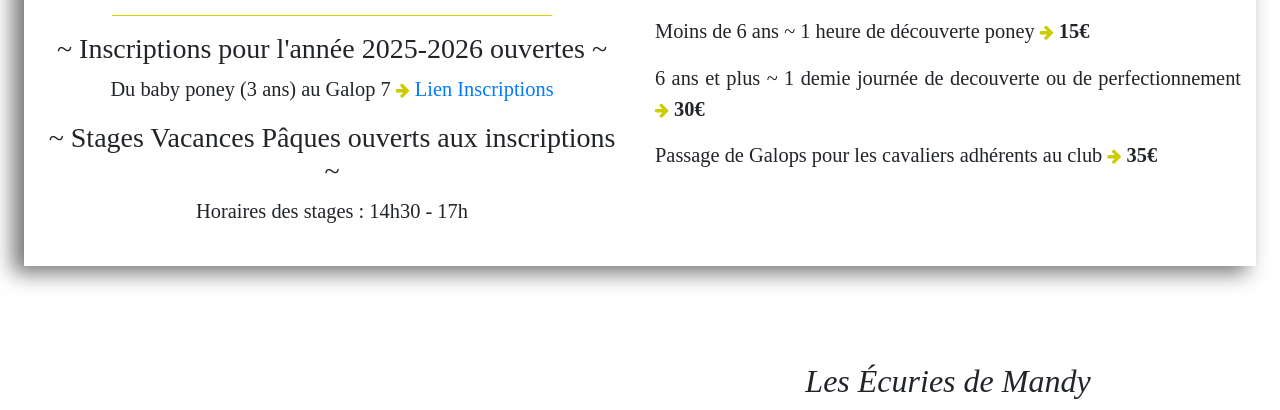
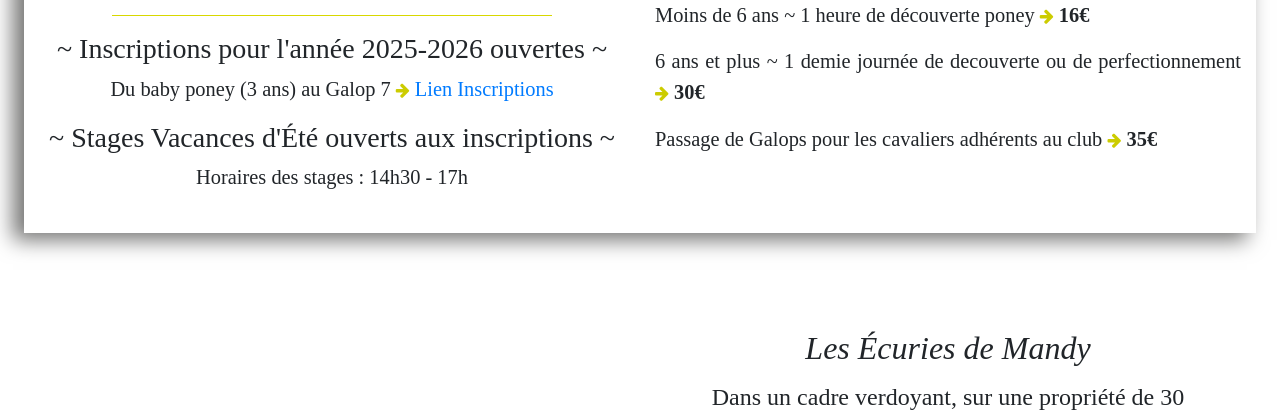
Before and after one commit to xgascon/Ecuries_Mandy, a website: page index.html in a window 1280 px wide. Shown: the part 679-1089 px from the top of the page. Drawn offline with nearby package versions, Linux system fonts and the light colour scheme; a web font is replaced by a local one.

Commit message:
mettre nom de vacs dans actualités dynamique selon le mois + tarif decouverte poney le meme que tarif 1h forf annuel

```diff
--- a/index.html
+++ b/index.html
@@ -82,13 +82,13 @@
                     <h3>~ Inscriptions pour l'année 2025-2026 ouvertes ~</h3>
                     <p> Du baby poney (3 ans) au Galop 7
                     <a href="reglement.html"><i class="fa fa-arrow-right"></i>&nbsp;Lien Inscriptions</a></p>
-                    <h3>~ Stages Vacances Pâques ouverts aux inscriptions ~</h3>
+                    <h3>~ Stages Vacances <span id="nomVacances"></span> ouverts aux inscriptions ~</h3>
                     <p> Horaires des stages : 14h30 - 17h</p>
                 </div>
 
                 <div class="col-12 col-lg-6 mx-auto my-auto pt-4 pt-lg-0">
                     <div>
-                        <p class="text-justify">Moins de 6 ans ~ 1 heure de découverte poney <i class="fa fa-arrow-right"></i>&nbsp;<span class="tarifDecouvertePoney text-right font-weight-bold"></span></p>
+                        <p class="text-justify">Moins de 6 ans ~ 1 heure de découverte poney <i class="fa fa-arrow-right"></i>&nbsp;<span class="tarifCoursForfAnnuel text-right font-weight-bold"></span></p>
                         <p class="text-justify">6 ans et plus ~ 1 demie journée de decouverte ou de perfectionnement <i class="fa fa-arrow-right"></i>&nbsp;<span class="tarifStage text-right font-weight-bold"></span></p>
                         <p class="text-justify">Passage de Galops pour les cavaliers adhérents au club <i class="fa fa-arrow-right"></i>&nbsp;<span class="tarifGalop text-right font-weight-bold"></span></p>
                     </div>
--- a/index.js
+++ b/index.js
@@ -93,10 +93,39 @@ if (document.getElementById('periodeStage')) {
     periodeStage();
 }
 
+// Nom des vacances pour les actualités de la page Index
+let nomVacances = '';
+
+const nomVacancesObjet = {
+    hiver : 'd\'Hiver',
+    paques : 'de Pâques',
+    ete : 'd\'Été',
+    toussaint : 'de la Toussaint',
+    noel : 'de Noël'
+};
+
+function nomVacancesFunction() {
+    if(mois <= 3){
+        nomVacances = nomVacancesObjet.hiver;
+    } else if(mois <= 4) {
+        nomVacances = nomVacancesObjet.paques;
+    } else if(mois <= 8) {
+        nomVacances = nomVacancesObjet.ete;
+    } else if(mois <= 10) {
+        nomVacances = nomVacancesObjet.toussaint;
+    } else if(mois <= 12) {
+        nomVacances = nomVacancesObjet.noel;
+    }
+    document.getElementById('nomVacances').innerHTML = nomVacances;
+}
+
+if (document.getElementById('nomVacances')) {
+    nomVacancesFunction();
+}
+
 // Automatisation et référencement des tarifs
 const tarifArray = [
     {tarifStage: '30€'},
-    {tarifDecouvertePoney: '15€'},
     {tarifGalop: '35€'},
     {tarifCoursPassager: '20€'},
     {tarifCoursSemiParticulier: '30€'},
```
